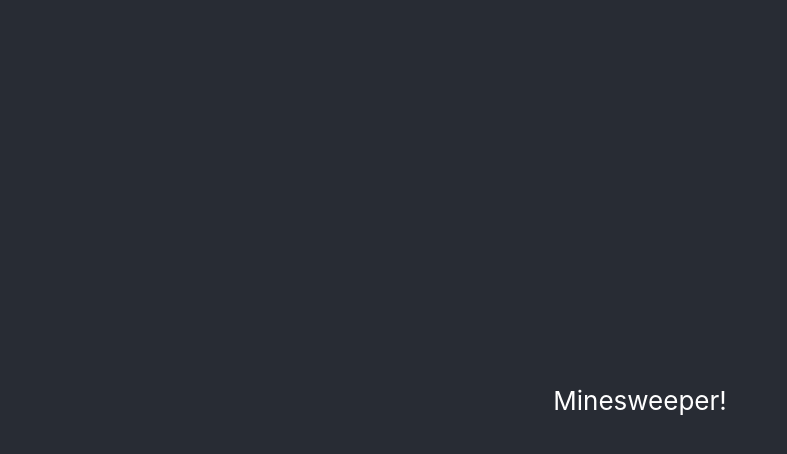
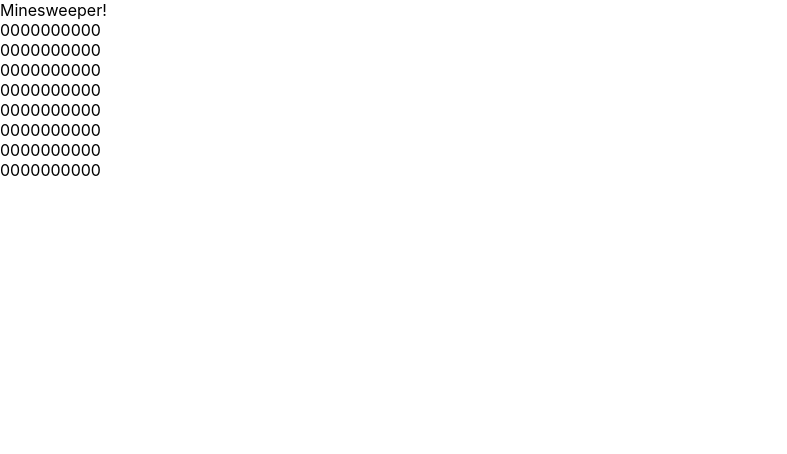
Before and after one commit to chenchengxing/minesweeper, a React (Create React App) app: page / in a window 1280 px wide. Shown: the top 454 px of the page, without its empty margins (0-787 px from the left). Built offline with nearby package versions, Linux system fonts and the light colour scheme.

Commit message:
feat(Board): rendering
- introduce BoardComp accepting all cells from AppComp
- We treat AppComp as a control center. I don't think we need MobX or redux right?
- rearrange cells to row-col format
- remove default css
- add basic cell-row style

```diff
--- a/src/App.css
+++ b/src/App.css
@@ -1,38 +1,3 @@
-.App {
-  text-align: center;
+.cell-row {
+  display: flex;
 }
-
-.App-logo {
-  height: 40vmin;
-  pointer-events: none;
-}
-
-@media (prefers-reduced-motion: no-preference) {
-  .App-logo {
-    animation: App-logo-spin infinite 20s linear;
-  }
-}
-
-.App-header {
-  background-color: #282c34;
-  min-height: 100vh;
-  display: flex;
-  flex-direction: column;
-  align-items: center;
-  justify-content: center;
-  font-size: calc(10px + 2vmin);
-  color: white;
-}
-
-.App-link {
-  color: #61dafb;
-}
-
-@keyframes App-logo-spin {
-  from {
-    transform: rotate(0deg);
-  }
-  to {
-    transform: rotate(360deg);
-  }
-}
--- a/src/App.tsx
+++ b/src/App.tsx
@@ -1,15 +1,35 @@
-import React from 'react';
-import logo from './logo.svg';
-import './App.css';
+import React, { useEffect, useState } from 'react'
+import logo from './logo.svg'
+import './App.css'
+import BoardComp from './comps/Board'
+import { Cell, CellStatus } from './types/Cell'
+import { BOARD_COLUMNS, BOARD_ROWS } from './constants/BoardDimensions'
 
 function App() {
+  const [ cells, setCells ] = useState<Cell[]>([])
+  useEffect(() => {
+    let initialCells = []
+    for (let index = 0; index < BOARD_COLUMNS * BOARD_ROWS; index++) {
+      const cell: Cell = {
+        index,
+        status: CellStatus.Covered,
+        isMine: false,
+        numOfMinesAround: 0,
+      }
+      initialCells.push(cell)
+    }
+    setCells(initialCells)
+  }, [])
   return (
-    <div className="App">
-      <header className="App-header">
+    <div className='App'>
+      <header>
         Minesweeper!
       </header>
+      <BoardComp
+        cells={cells}
+      />
     </div>
-  );
+  )
 }
 
-export default App;
+export default App
--- /dev/null
+++ b/src/comps/Board.tsx
@@ -0,0 +1,38 @@
+import React from 'react'
+import { Cell } from '../types/Cell'
+import { rearrangeCells } from '../utils/rearrange-cells'
+import CellComp from './Cell'
+
+interface Props {
+  cells: Cell[],
+}
+
+function BoardComp(props: Props) {
+  const {
+    cells,
+  } = props
+  if (!cells.length) {
+    return null
+  }
+  const rearrangedCells: Cell[][] = rearrangeCells(cells)
+  return (
+    <div>
+      {
+        rearrangedCells.map((cellRow: Cell[]) => {
+          return (
+            <div className={'cell-row'}>
+              {
+                cellRow.map((cell: Cell) => {
+                  return <CellComp cell={cell} />
+                })
+              }
+            </div>
+          )
+
+        })
+      }
+    </div>
+  )
+}
+
+export default BoardComp
--- /dev/null
+++ b/src/utils/rearrange-cells.ts
@@ -0,0 +1,16 @@
+import { BOARD_COLUMNS, BOARD_ROWS } from '../constants/BoardDimensions'
+import { Cell } from '../types/Cell'
+
+export function rearrangeCells(cells: Cell[]) {
+  let originalIndex = 0
+  let result: Cell[][] = []
+  for (let rowIndex = 0; rowIndex < BOARD_ROWS; rowIndex++) {
+    let currentRow: Cell[] = []
+    for (let colIndex = 0; colIndex < BOARD_COLUMNS; colIndex++) {
+      currentRow.push(cells[originalIndex])
+      originalIndex += 1
+    }
+    result.push(currentRow)
+  }
+  return result
+}
```
Also changed, not shown: 1 other file (tests, documents, lock files or other folders).
